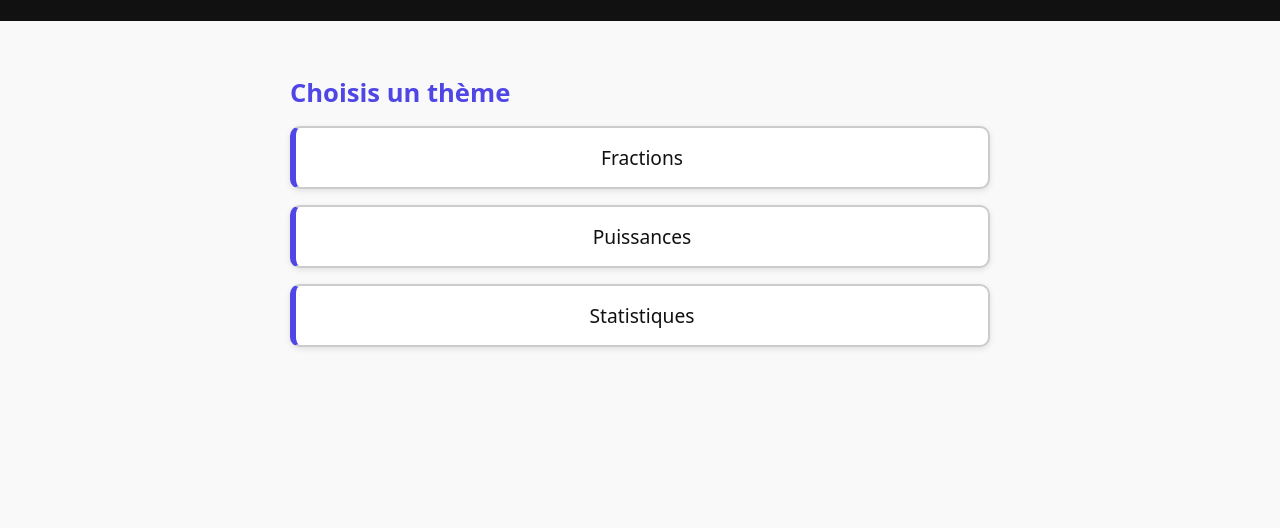
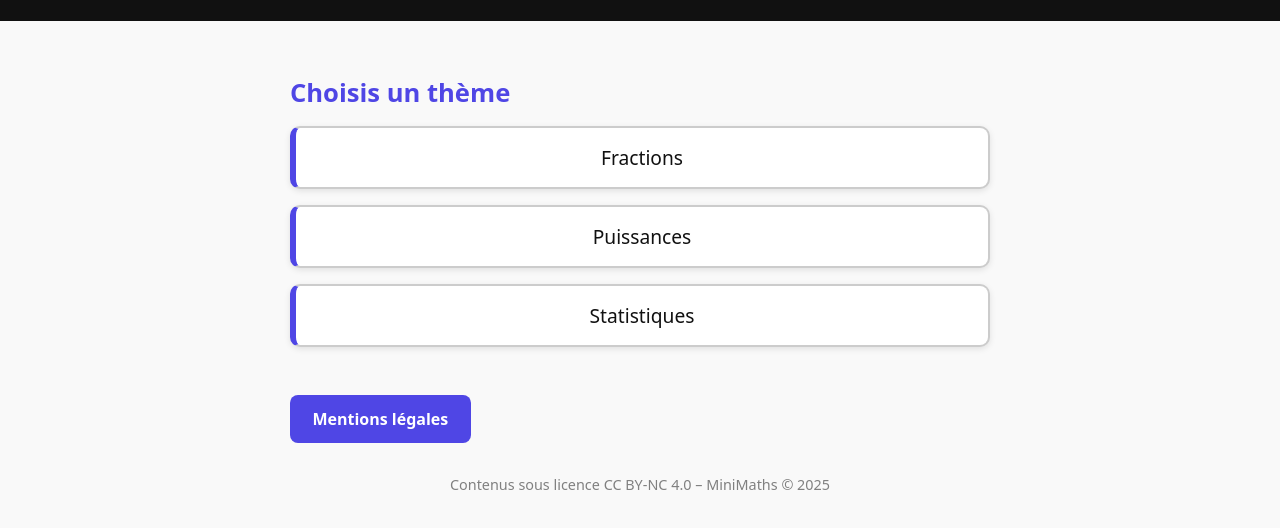
Before and after one commit to aescamocher/minimaths, an Astro site: page / in a window 1280 px wide. Shown: the part 110-638 px from the top of the page. Built offline with nearby package versions, Linux system fonts and the light colour scheme; Astro itself is replaced by a stand-in of ours.

Commit message:
mentions cc

```diff
--- a/src/pages/index.astro
+++ b/src/pages/index.astro
@@ -16,6 +16,12 @@ import '../styles/global.css';
 <ThemeButton name="Fractions" link="/fractions" />
 <ThemeButton name="Puissances" link="/puissances" />
 <ThemeButton name="Statistiques" link="/statistiques" />
+      <a href="/mentions-legales" class="btn">Mentions légales</a>
+
+      <p style="text-align: center; font-size: 0.9rem; color: gray; margin-top: 2rem;">
+        Contenus sous licence <a href="https://creativecommons.org/licenses/by-nc/4.0/" target="_blank" rel="noopener noreferrer">CC BY-NC 4.0</a> – MiniMaths © 2025
+      </p>
+
     </main>
   </body>
 </html>
```
